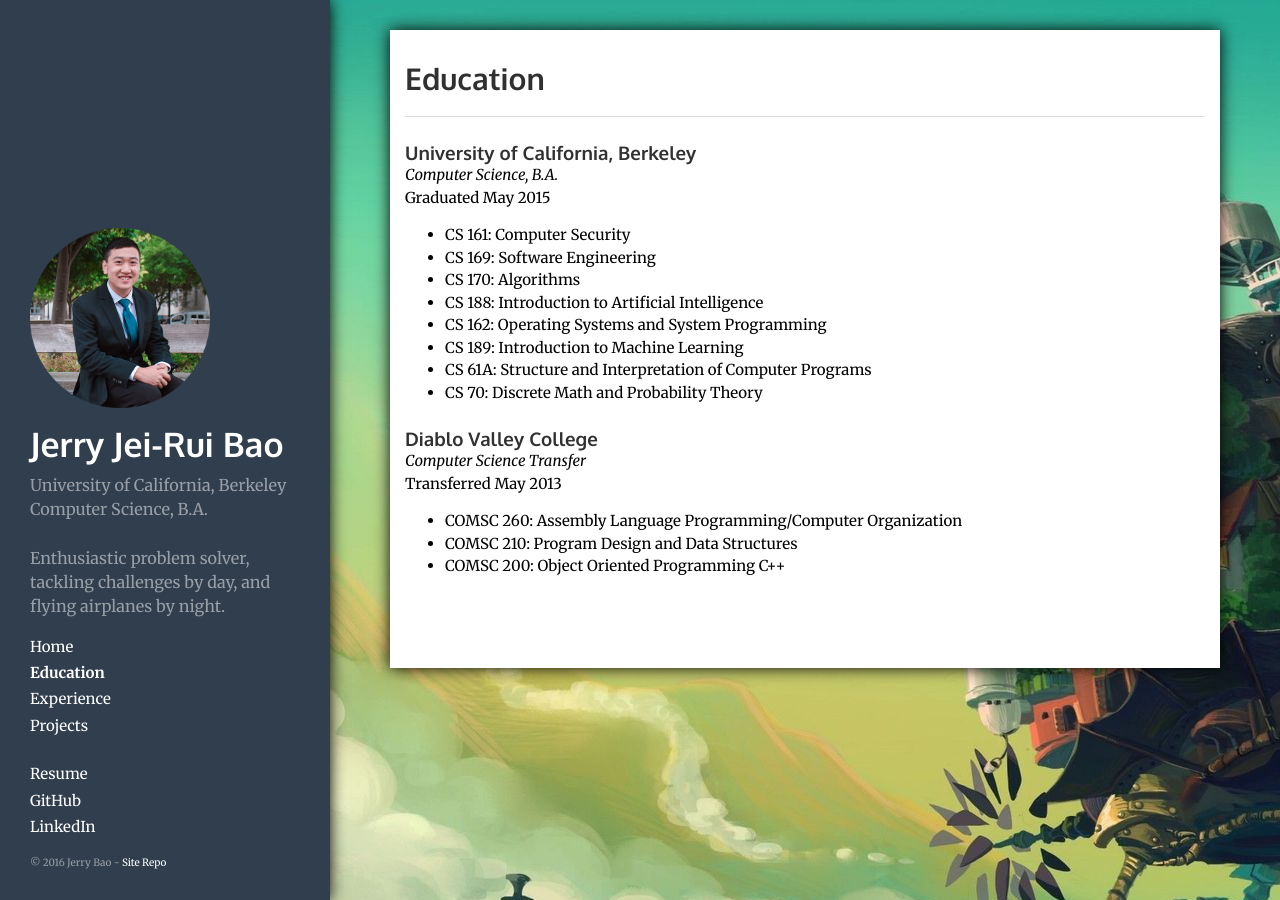
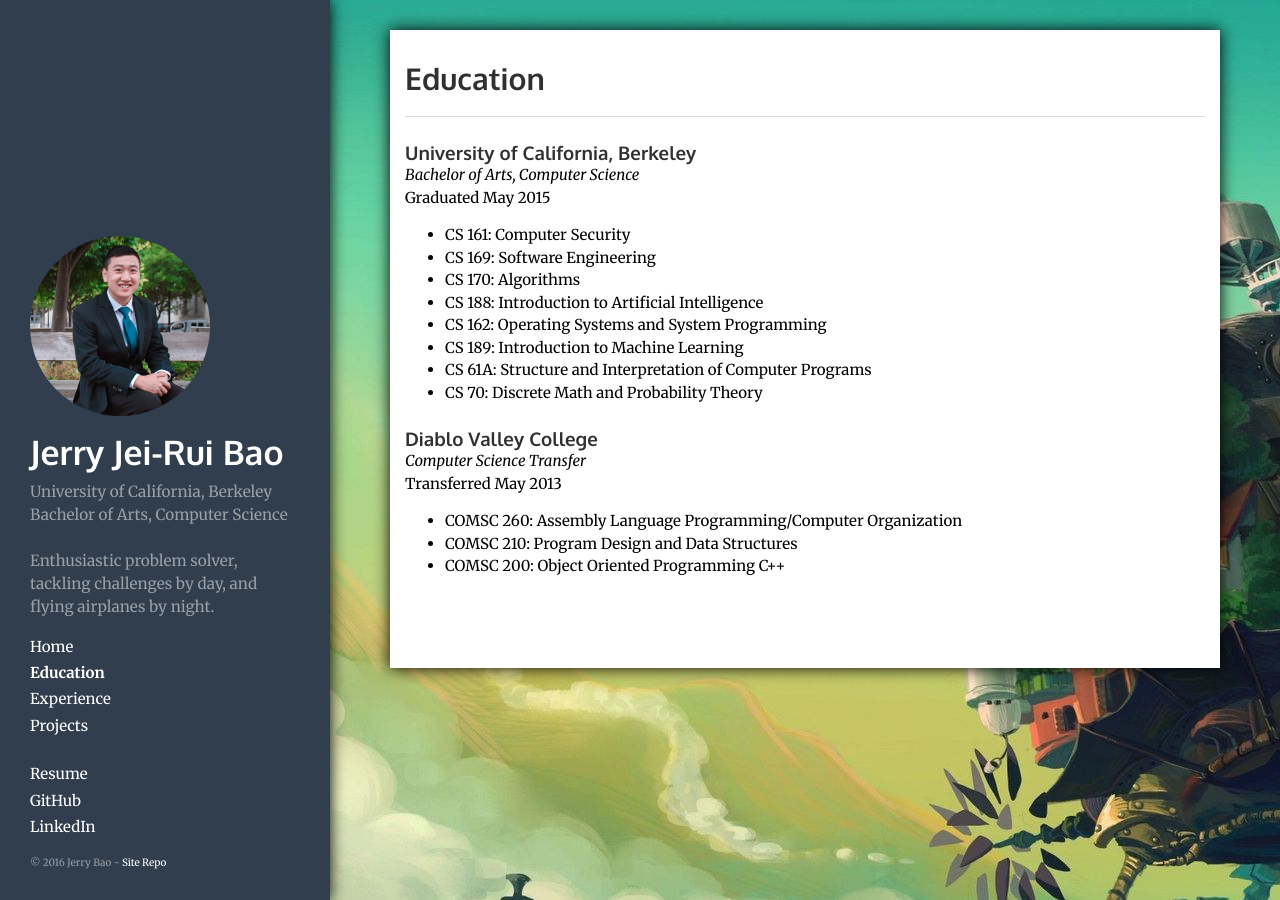
Before and after one commit to thejerrybao/thejerrybao.github.io, a Jekyll site: the page built from education.md, in a window 1280 px wide. Built offline with Jekyll 4.4.1, drawn with Linux system fonts in a browser that asks for light colours; Markdown is read by kramdown in place of the engine named in the settings.

Commit message:
New job and some minor formatting changes

```diff
--- a/_config.yml
+++ b/_config.yml
@@ -9,7 +9,7 @@ relative_permalinks: true
 # Setup
 title:            Jerry Jei-Rui Bao
 tagline:          'Software Engineer'
-description:      'University of California, Berkeley<br />Computer Science, B.A.<br /><br />Enthusiastic problem solver, tackling challenges by day, and flying airplanes by night.'
+description:      'University of California, Berkeley<br />Bachelor of Arts, Computer Science<br /><br />Enthusiastic problem solver, tackling challenges by day, and flying airplanes by night.'
 url:              http://www.jerrybao.com
 baseurl:          /
 
--- a/education.md
+++ b/education.md
@@ -4,7 +4,7 @@ title: Education
 ---
 
 ### University of California, Berkeley
-*Computer Science, B.A.*<br />
+*Bachelor of Arts, Computer Science*<br />
 Graduated May 2015
 
 * CS 161: Computer Security
--- a/public/css/poole.css
+++ b/public/css/poole.css
@@ -259,7 +259,7 @@ tbody tr:nth-child(odd) th {
  */
 
 .lead {
-  font-size: 1.08rem;
+  font-size: 1.02rem;
   font-weight: 300;
 }
 
```
Also changed, not shown: _posts/2015-09-18-about.md (deleted, +0 -8 lines), _posts/2016-02-01-about.md (added, +8 -0 lines), experience.md (+14 -16 lines).
